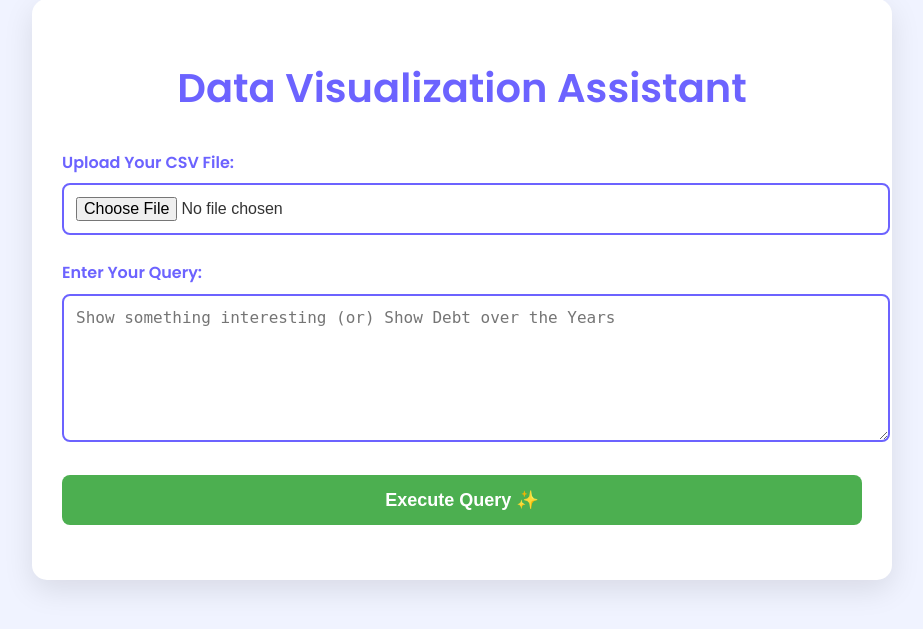
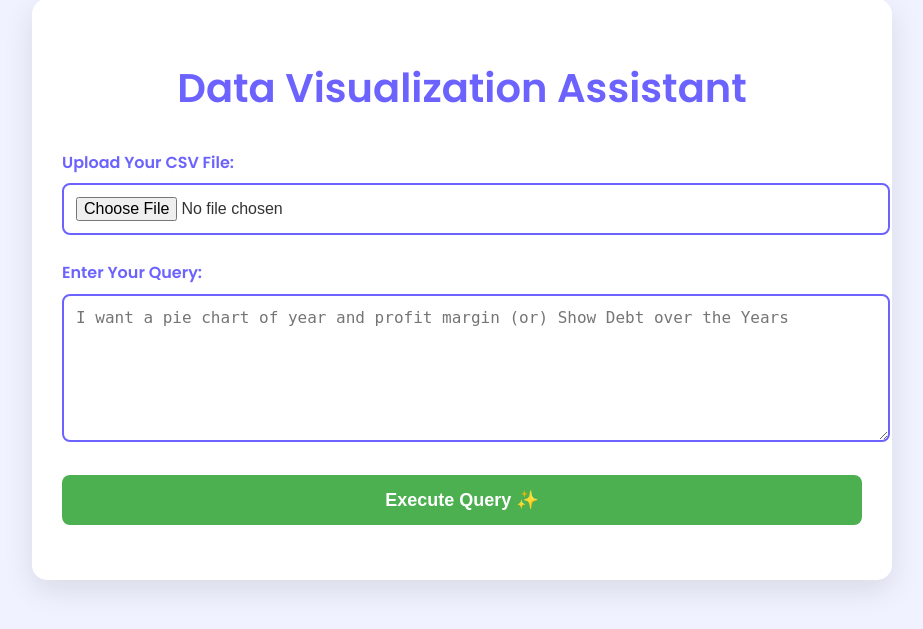
Before and after one commit to axaysd/NL2Viz, a Flask app: page / in a window 1280 px wide. Shown: the part 41-670 px from the top of the page, without its empty margins (178-1101 px from the left). Run offline with Flask 2, Linux system fonts and the light colour scheme.

Commit message:
Add files via upload

```diff
--- a/templates/index.html
+++ b/templates/index.html
@@ -162,7 +162,7 @@
             </div>
             <div class="form-group">
                 <label for="query">Enter Your Query:</label>
-                <textarea id="query" name="query" required placeholder="Show something interesting (or) Show Debt over the Years"></textarea>
+                <textarea id="query" name="query" required placeholder="I want a pie chart of year and profit margin (or) Show Debt over the Years"></textarea>
             </div>
             <button type="submit">Execute Query ✨</button>
         </form>
```
